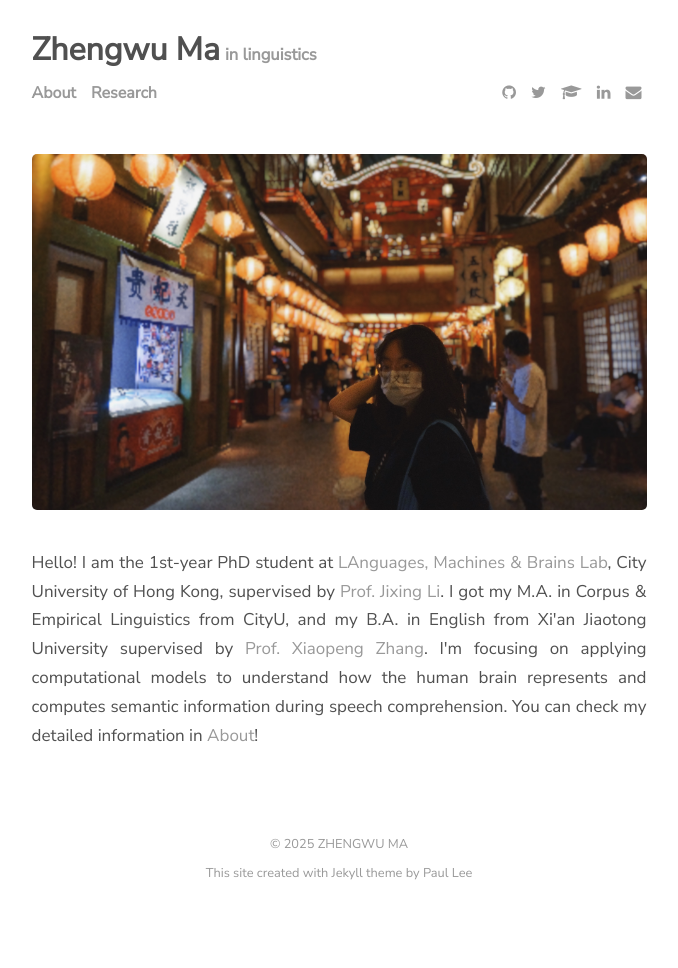
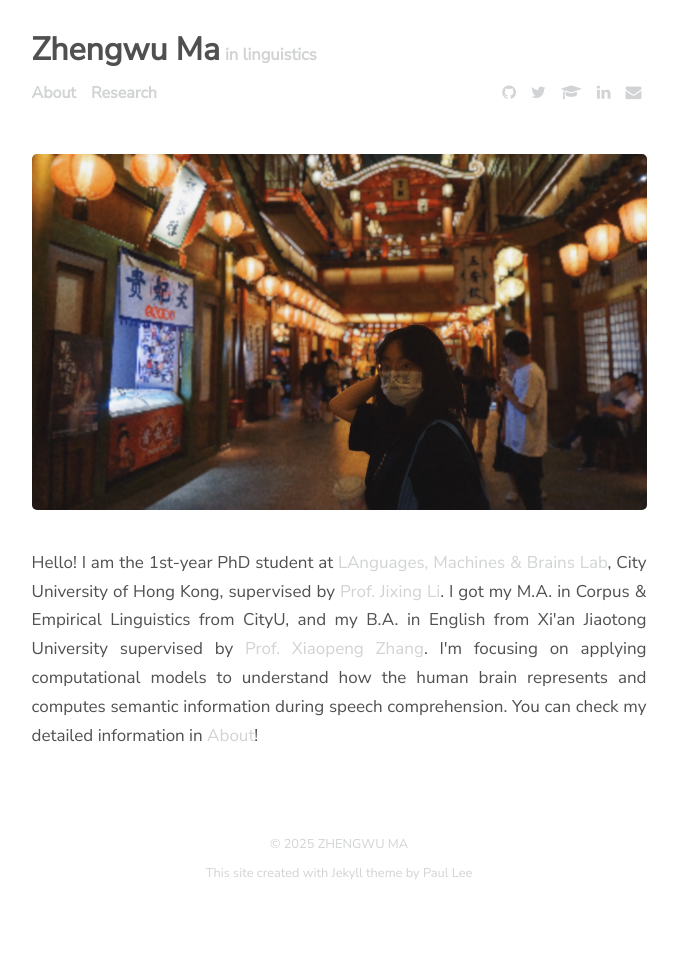
Before and after one commit to zhengwuma/zhengwuma.github.io, a Jekyll site: the page built from index.html, in a window 1280 px wide. Shown: the whole page, without its empty margins (301-979 px from the left). Built offline with Jekyll 4.4.1, drawn with Linux system fonts in a browser that asks for light colours; the list of posts is cut into pages by our own code.

Commit message:
Update main.scss

```diff
--- a/assets/css/main.scss
+++ b/assets/css/main.scss
@@ -11,7 +11,7 @@ $code-background-color:   #f5f5f5;
 $pagination-button-color: #e0e0e0;
 
 $dark-gray-color:        #333;
-$light-gray-color:       #999;
+$light-gray-color:       #D1D3D4;
 $extra-light-gray-color: #ccc;
 
 $container-responsive-width: 768px;
```
